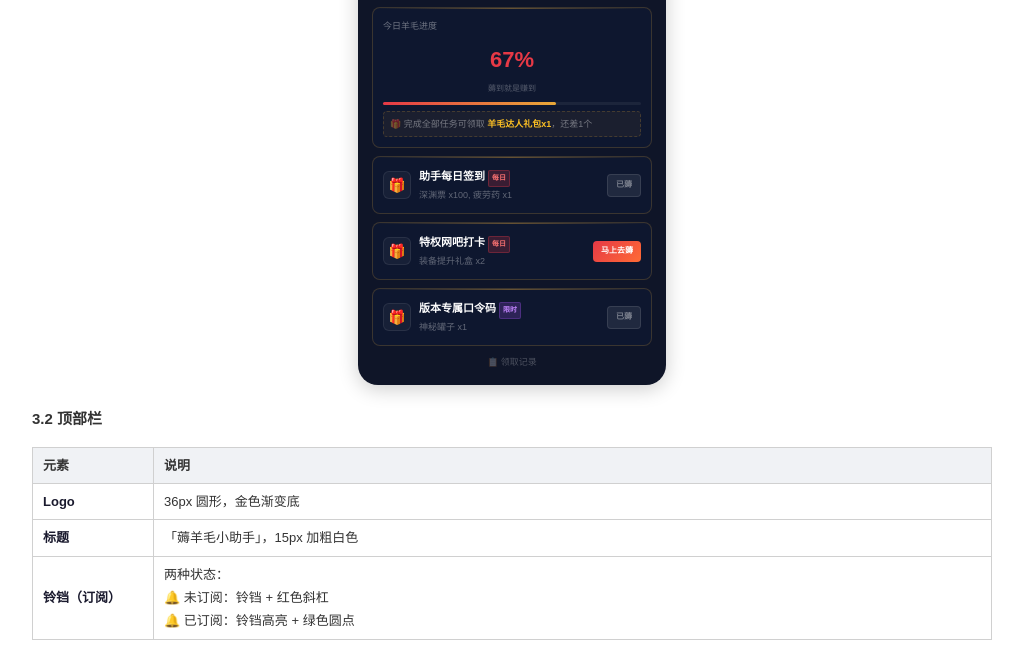
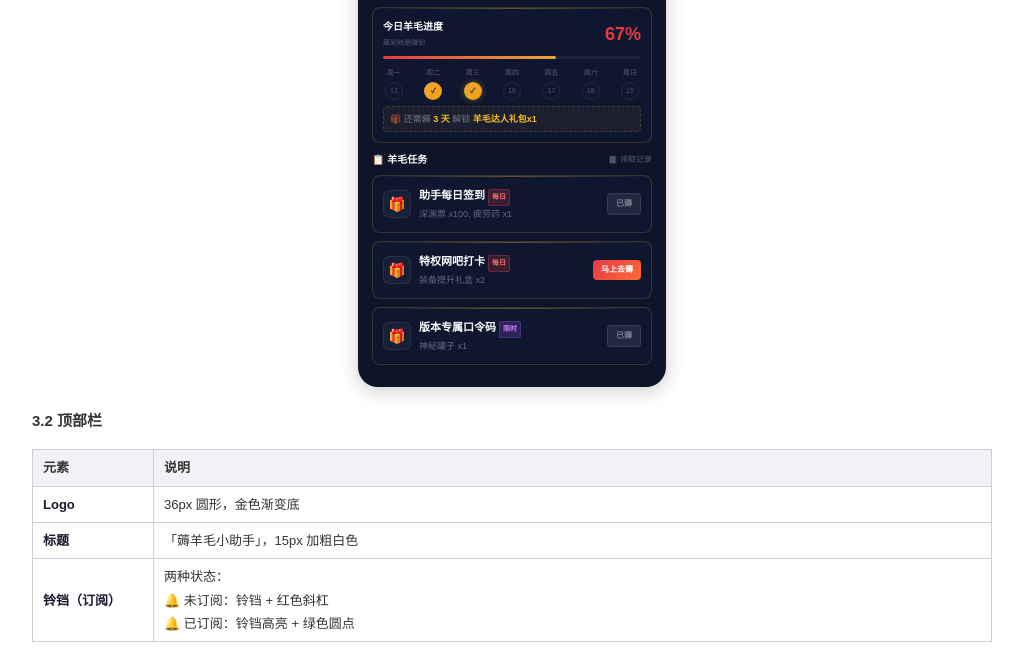
Before and after one commit to yanglvlv/suile, a plain HTML site: page 薅羊毛功能PRD.html in a window 1280 px wide. Shown: the part 1236-1891 px from the top of the page, without its empty margins (128-1151 px from the left). Drawn offline with Linux system fonts and the light colour scheme.

Commit message:
fix: PRD示意图更新一周日历+领取记录位置

```diff
--- a/薅羊毛功能PRD.html
+++ b/薅羊毛功能PRD.html
@@ -148,13 +148,35 @@
     </div>
     <span class="ui-bell">🔔</span>
   </div>
+  <!-- 进度卡 -->
   <div class="ui-card">
-    <div style="font-size:9px;color:rgba(255,255,255,0.4);">今日羊毛进度</div>
-    <div class="ui-pct">67%</div>
-    <div style="font-size:8px;color:rgba(255,255,255,0.3);text-align:center;">薅到就是赚到</div>
+    <div style="display:flex;justify-content:space-between;align-items:center;">
+      <div>
+        <div style="font-size:10px;font-weight:700;">今日羊毛进度</div>
+        <div style="font-size:7px;color:rgba(255,255,255,0.3);margin-top:1px;">薅到就是赚到</div>
+      </div>
+      <span style="font-size:18px;font-weight:800;color:#e63946;">67%</span>
+    </div>
     <div class="ui-bar"><div class="ui-bar-inner"></div></div>
-    <div class="ui-hint">🎁 完成全部任务可领取 <b style="color:#fbbf24;">羊毛达人礼包x1</b>，还差1个</div>
+    <!-- 一周日历 -->
+    <div style="display:flex;justify-content:space-between;margin-top:8px;padding:0 2px;">
+      <div style="text-align:center;"><div style="font-size:7px;color:rgba(255,255,255,0.3);">周一</div><div style="width:18px;height:18px;border-radius:50%;border:1px solid rgba(255,255,255,0.08);display:flex;align-items:center;justify-content:center;font-size:7px;color:rgba(255,255,255,0.25);margin-top:2px;">13</div></div>
+      <div style="text-align:center;"><div style="font-size:7px;color:rgba(255,255,255,0.3);">周二</div><div style="width:18px;height:18px;border-radius:50%;background:linear-gradient(135deg,#e8a838,#f59e0b);display:flex;align-items:center;justify-content:center;font-size:7px;color:#1a1a2e;font-weight:700;margin-top:2px;">✓</div></div>
+      <div style="text-align:center;"><div style="font-size:7px;color:rgba(255,255,255,0.3);">周三</div><div style="width:18px;height:18px;border-radius:50%;background:linear-gradient(135deg,#e8a838,#f59e0b);display:flex;align-items:center;justify-content:center;font-size:7px;color:#1a1a2e;font-weight:700;margin-top:2px;box-shadow:0 0 6px rgba(232,168,56,0.4);">✓</div></div>
+      <div style="text-align:center;"><div style="font-size:7px;color:rgba(255,255,255,0.3);">周四</div><div style="width:18px;height:18px;border-radius:50%;border:1px solid rgba(255,255,255,0.08);display:flex;align-items:center;justify-content:center;font-size:7px;color:rgba(255,255,255,0.25);margin-top:2px;">16</div></div>
+      <div style="text-align:center;"><div style="font-size:7px;color:rgba(255,255,255,0.3);">周五</div><div style="width:18px;height:18px;border-radius:50%;border:1px solid rgba(255,255,255,0.08);display:flex;align-items:center;justify-content:center;font-size:7px;color:rgba(255,255,255,0.25);margin-top:2px;">17</div></div>
+      <div style="text-align:center;"><div style="font-size:7px;color:rgba(255,255,255,0.3);">周六</div><div style="width:18px;height:18px;border-radius:50%;border:1px solid rgba(255,255,255,0.08);display:flex;align-items:center;justify-content:center;font-size:7px;color:rgba(255,255,255,0.25);margin-top:2px;">18</div></div>
+      <div style="text-align:center;"><div style="font-size:7px;color:rgba(255,255,255,0.3);">周日</div><div style="width:18px;height:18px;border-radius:50%;border:1px solid rgba(255,255,255,0.08);display:flex;align-items:center;justify-content:center;font-size:7px;color:rgba(255,255,255,0.25);margin-top:2px;">19</div></div>
+    </div>
+    <!-- 周奖励提示 -->
+    <div class="ui-hint">🎁 还需薅 <b style="color:#fbbf24;">3 天</b> 解锁 <b style="color:#fbbf24;">羊毛达人礼包x1</b></div>
   </div>
+  <!-- 羊毛任务标题 + 领取记录 -->
+  <div style="display:flex;justify-content:space-between;align-items:center;margin:8px 0 6px;">
+    <span style="font-size:10px;font-weight:700;">📋 羊毛任务</span>
+    <span style="font-size:8px;color:rgba(255,255,255,0.3);">📋 领取记录</span>
+  </div>
+  <!-- 任务卡片 -->
   <div class="ui-card">
     <div class="ui-task">
       <div class="ui-task-icon">🎁</div>
@@ -185,7 +207,6 @@
       <span class="ui-btn ui-btn-done">已薅</span>
     </div>
   </div>
-  <div style="text-align:center;margin-top:6px;font-size:9px;color:rgba(255,255,255,0.25);">📋 领取记录</div>
 </div>
 
 <!-- 3.2 顶部栏 -->
@@ -322,8 +343,9 @@
 <!-- 3.6 领取记录 -->
 <h3>3.6 领取记录</h3>
 <ul>
-  <li>入口在<strong>「羊毛任务」标题行右侧</strong>，显示「📋 领取记录」文字链接（有记录时才显示）</li>
+  <li>入口在<strong>「羊毛任务」标题行右侧</strong>，显示「📋 领取记录」文字链接，<strong>始终显示</strong></li>
   <li>点击弹窗展示历史列表：奖励名称 + 领取时间，按时间倒序，最多 20 条</li>
+  <li>无记录时弹窗显示「暂无领取记录」</li>
 </ul>
 
 <!-- 3.7 空状态 -->
```
